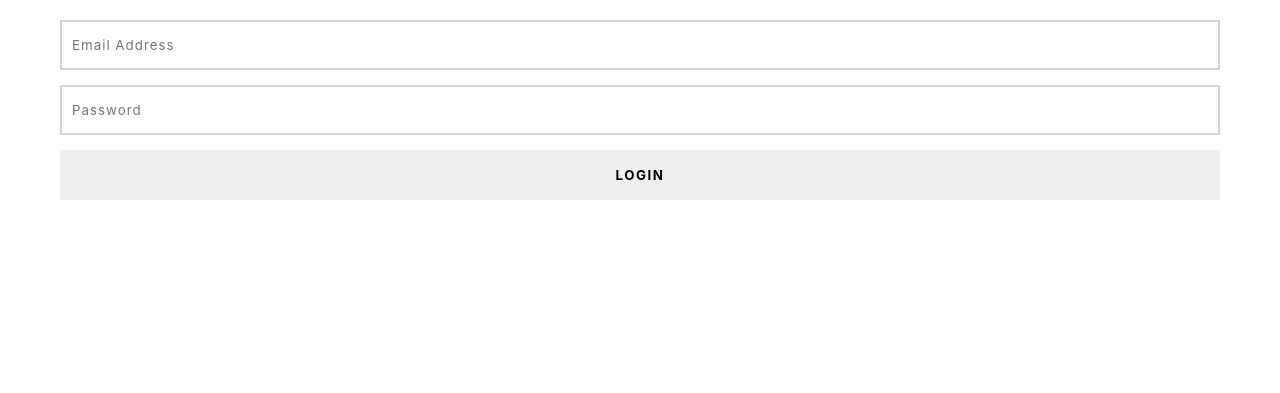
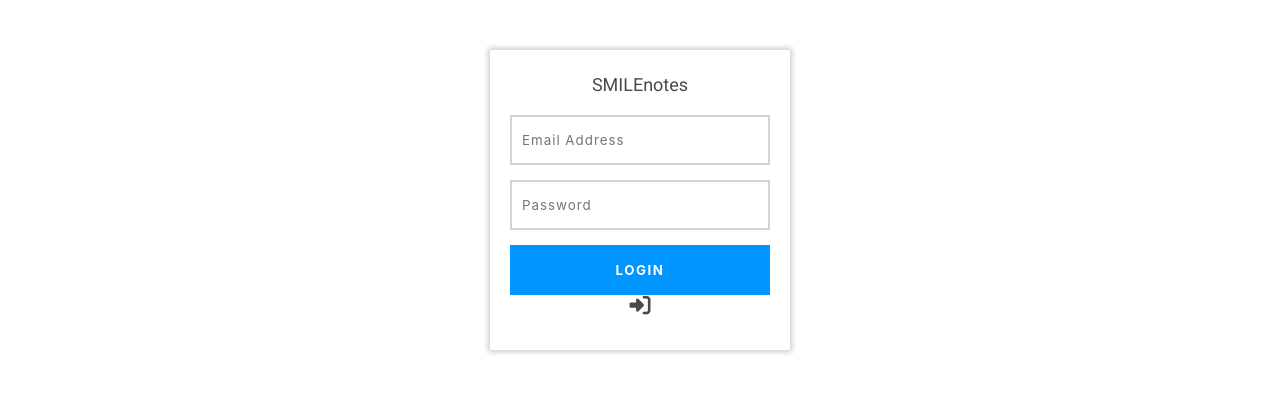
Before and after one commit to OliverSimonGH/Blocs, a Flask app: page /Login in a window 1280 px wide. Shown: the part 50-443 px from the top of the page. Run offline with Flask 2, Linux system fonts and the light colour scheme; some libraries are stand-ins or nearby versions.

Commit message:
Modified login page css

```diff
--- a/static/CSS/master.css
+++ b/static/CSS/master.css
@@ -927,3 +927,33 @@ td i {
   background-color: #0095ff;
   color: #ffffff;
 }
+
+.login-content{
+  text-align: center;
+  position: relative;
+  margin: 50px auto;
+  width: 300px;
+  height: 300px;
+  -webkit-box-shadow: 0px 0px 5px 2px rgba(0,0,0,0.2);
+  -moz-box-shadow: 0px 0px 5px 2px rgba(0,0,0,0.2);
+  box-shadow: 0px 0px 5px 2px rgba(0,0,0,0.2);
+}
+.login-content-form{
+  padding: 20px;
+}
+#login-form input, #login-form button{
+  width: 100%;
+  height: 50px;
+}
+#login-form button{
+  padding: 10px 15px;
+  letter-spacing: 1.5px;
+  font-weight: bold;
+  width: 100%;
+  background-color: #0095ff;
+  color: #ffffff;
+}
+
+#loginTitle {
+  margin-top: 5px;
+}
--- a/templates/login.html
+++ b/templates/login.html
@@ -16,10 +16,14 @@
   <div class="container">
     <div class="login-content">
       <div class="login-content-form">
+        <h2 class="subtitle" id="loginTitle">SMILEnotes</h2>
+
         <form id="login-form"action="/Login" method="post">
           <input type="text" name="email" placeholder="Email Address">
           <input type="text" name="password" placeholder="Password">
           <button type="submit" name="button">LOGIN</button>
+          <i class="fa fa-sign-in" aria-hidden="true"></i>
+
         </form>
       </div>
     </div>
```
Also changed, not shown: blocs.db, static/uploads/Chrysanthemum.jpg (added).
